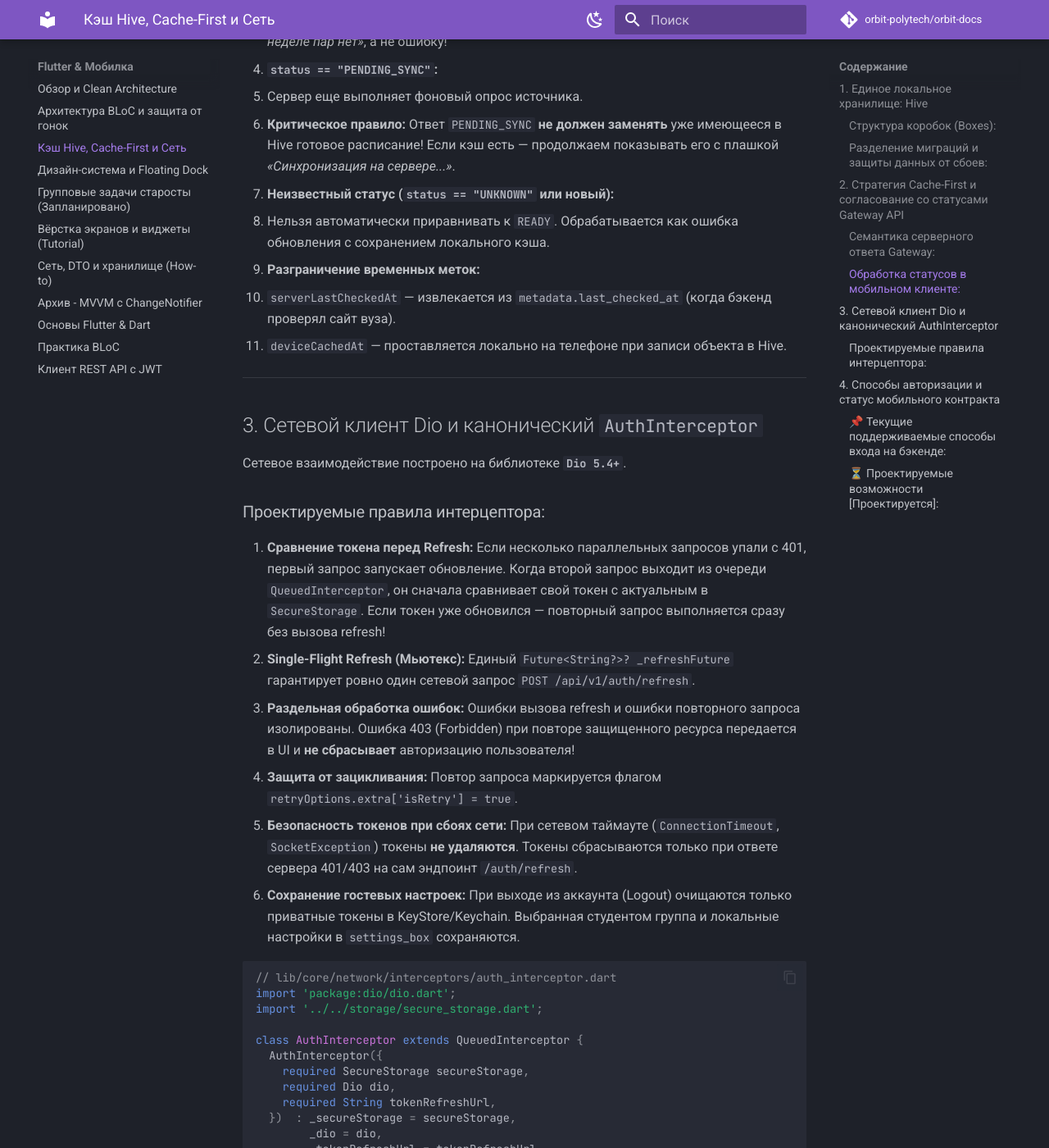
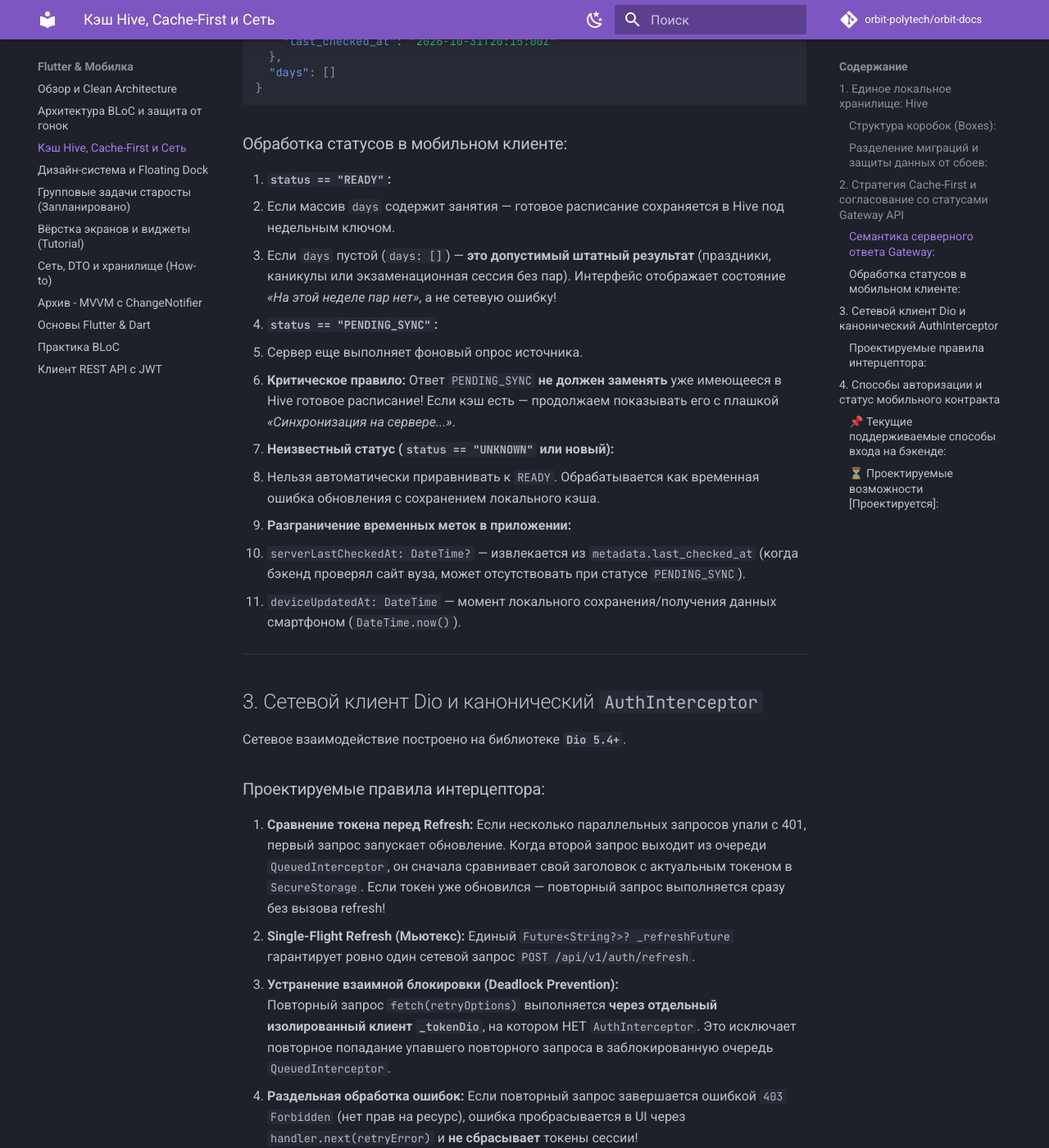
Before and after one commit to orbit-polytech/orbit-docs, an MkDocs documentation site: the page built from docs/mobile-flutter/offline-and-storage.md, in a window 1280 px wide and 1400 px high, scrolled down 3281 px. Shown: the whole window at 82% size. Built offline with MkDocs 1.6.1 and Material for MkDocs 9.7.7, drawn with Linux system fonts in a browser that asks for light colours; comment, search, counter and statistics services are not loaded; some of the changed text lies outside the part shown.

Commit message:
docs(mobile): prevent QueuedInterceptor retry deadlock, align Gateway metadata and add Completer race test

````diff
--- a/docs/mobile-flutter/offline-and-storage.md
+++ b/docs/mobile-flutter/offline-and-storage.md
@@ -13,7 +13,7 @@
 ### Структура коробок (Boxes):
 1. **`schedule_cache_box`**: Временный кэш сеток расписания (восстанавливаемый).
    * **Формат ключа:** `schedule:{group}:week:{weekStartIso}` (пример: `schedule:261-334:week:2026-10-26`).
-   * **Архитектурное примечание:** API Gateway поддерживает запросы произвольных интервалов до 93 дней (`?from=...&to=...`). Нарезка кэша по неделям — это осознанная стратегия мобильного клиента для мгновенного пагинирования в горизонтальном таймлайне и экономии оперативной памяти мобильного устройства.
+   * **Архитектурное примечание:** API Gateway поддерживает запросы произвольных диапазонов дат до 93 дней через параметры `?date_from=YYYY-MM-DD&date_to=YYYY-MM-DD`. Нарезка кэша по неделям — это осознанная стратегия мобильного клиента для быстрого пагинирования в горизонтальном таймлайне и экономии оперативной памяти мобильного устройства.
 2. **`app_meta_box`**: Нетипизированная коробка служебных метаданных (`schema_version_<boxName>`, временные метки кэша).
 3. **`settings_box`**: Гостевые и пользовательские настройки (`selected_group`, `is_onboarding_completed`, `theme_mode`).
 4. **`user_tasks_box`** и **`user_notes_box`**: Личные пользовательские задачи и конспекты.
@@ -22,7 +22,7 @@
 * **Служебные метаданные:** Версии схем хранятся в отдельной коробке `app_meta_box` под строковыми ключами вида `schema_version_<boxName>`. Это исключает падения типизации вида `as T` внутри типизированных коробок `Box<T>`.
 * **Политика миграций и сбоев:**
   * Для кэша расписания (`schedule_cache_box`): при повреждении файла или несовпадении версий кэш можно очистить и перезапросить с сервера.
-  * Для пользовательских данных (`user_tasks_box`, `user_notes_box`): **автоматическое удаление коробки категорически запрещено**. Версия схемы обновляется в `app_meta_box` **только после успешного завершения функции-мигратора**.
+  * Для пользовательских данных (`user_tasks_box`, `user_notes_box`): **автоматическое удаление коробки категорически запрещено**. Если коробка пуста (первый запуск), версия схемы инициализируется автоматически. Если же в коробке есть данные старой версии, **мигратор строго обязателен**: при его отсутствии выбрасывается `StateError`, а версия в `app_meta_box` не меняется.
 
 ```dart
 // lib/core/storage/hive_storage.dart
@@ -72,12 +72,23 @@ class HiveStorage {
 
     final box = await Hive.openBox<T>(boxName);
 
+    // Сценарий 1: Первичное создание пустой коробки
+    if (savedVersion == 0 && box.isEmpty) {
+      await metaBox.put(versionKey, targetVersion);
+      return box;
+    }
+
+    // Сценарий 2: Повышение версии схемы для существующих данных
     if (savedVersion < targetVersion) {
-      if (migrator != null) {
-        // Миграция выполняется последовательно от сохраненной версии к целевой
-        await migrator(box, savedVersion, targetVersion);
+      if (migrator == null) {
+        throw StateError(
+          'Обнаружены существующие данные в $boxName (v$savedVersion), '
+          'но мигратор на v$targetVersion не передан. Обновление версии отменено.',
+        );
       }
-      // Версия в мета-боксе фиксируется ТОЛЬКО после успешной миграции без ошибок
+      // Выполняем миграцию
+      await migrator(box, savedVersion, targetVersion);
+      // Фиксируем версию в мета-боксе ТОЛЬКО после успешной миграции
       await metaBox.put(versionKey, targetVersion);
     }
 
@@ -94,30 +105,30 @@ class HiveStorage {
 > Мобильное приложение обращается **исключительно к `gateway-service`** (`GET /api/v1/schedule/groups/{group}`). Мобилка никогда не делает прямых запросов к сайту `rasp.dmami.ru` — нагрузку, защиту и опрос внешнего источника контролирует бэкенд `schedule-service`.
 
 ### Семантика серверного ответа Gateway:
-Серверный контракт расписания возвращает объект со следующей структурой:
+Согласно контракту Gateway, все мета-поля проверки и синхронизации сгруппированы внутри объекта `metadata`:
 ```json
 {
-  "status": "READY",
-  "is_stale": false,
   "metadata": {
+    "status": "READY",
+    "is_stale": false,
     "last_checked_at": "2026-10-31T20:15:00Z"
   },
-  "days": [...]
+  "days": []
 }
 ```
 
 ### Обработка статусов в мобильном клиенте:
 1. **`status == "READY"`:**
-   * Если `days` содержит занятия — готовое расписание сохраняется в Hive под ключом недели.
-   * Если `days` пустой (`days: []`) — **это допустимый результат** (праздничные дни, каникулы или сессия без занятий). Интерфейс отображает аккуратный экран *«На этой неделе пар нет»*, а не ошибку!
+   * Если массив `days` содержит занятия — готовое расписание сохраняется в Hive под недельным ключом.
+   * Если `days` пустой (`days: []`) — **это допустимый штатный результат** (праздники, каникулы или экзаменационная сессия без пар). Интерфейс отображает состояние *«На этой неделе пар нет»*, а не сетевую ошибку!
 2. **`status == "PENDING_SYNC"`:**
    * Сервер еще выполняет фоновый опрос источника.
    * **Критическое правило:** Ответ `PENDING_SYNC` **не должен заменять** уже имеющееся в Hive готовое расписание! Если кэш есть — продолжаем показывать его с плашкой *«Синхронизация на сервере...»*.
 3. **Неизвестный статус (`status == "UNKNOWN"` или новый):**
-   * Нельзя автоматически приравнивать к `READY`. Обрабатывается как ошибка обновления с сохранением локального кэша.
-4. **Разграничение временных меток:**
-   * `serverLastCheckedAt` — извлекается из `metadata.last_checked_at` (когда бэкенд проверял сайт вуза).
-   * `deviceCachedAt` — проставляется локально на телефоне при записи объекта в Hive.
+   * Нельзя автоматически приравнивать к `READY`. Обрабатывается как временная ошибка обновления с сохранением локального кэша.
+4. **Разграничение временных меток в приложении:**
+   * `serverLastCheckedAt: DateTime?` — извлекается из `metadata.last_checked_at` (когда бэкенд проверял сайт вуза, может отсутствовать при статусе `PENDING_SYNC`).
+   * `deviceUpdatedAt: DateTime` — момент локального сохранения/получения данных смартфоном (`DateTime.now()`).
 
 ---
 
@@ -126,12 +137,13 @@ class HiveStorage {
 Сетевое взаимодействие построено на библиотеке **`Dio 5.4+`**.
 
 ### Проектируемые правила интерцептора:
-1. **Сравнение токена перед Refresh:** Если несколько параллельных запросов упали с 401, первый запрос запускает обновление. Когда второй запрос выходит из очереди `QueuedInterceptor`, он сначала сравнивает свой токен с актуальным в `SecureStorage`. Если токен уже обновился — повторный запрос выполняется сразу без вызова refresh!
+1. **Сравнение токена перед Refresh:** Если несколько параллельных запросов упали с 401, первый запрос запускает обновление. Когда второй запрос выходит из очереди `QueuedInterceptor`, он сначала сравнивает свой заголовок с актуальным токеном в `SecureStorage`. Если токен уже обновился — повторный запрос выполняется сразу без вызова refresh!
 2. **Single-Flight Refresh (Мьютекс):** Единый `Future<String?>? _refreshFuture` гарантирует ровно один сетевой запрос `POST /api/v1/auth/refresh`.
-3. **Раздельная обработка ошибок:** Ошибки вызова refresh и ошибки повторного запроса изолированы. Ошибка 403 (Forbidden) при повторе защищенного ресурса передается в UI и **не сбрасывает** авторизацию пользователя!
-4. **Защита от зацикливания:** Повтор запроса маркируется флагом `retryOptions.extra['isRetry'] = true`.
-5. **Безопасность токенов при сбоях сети:** При сетевом таймауте (`ConnectionTimeout`, `SocketException`) токены **не удаляются**. Токены сбрасываются только при ответе сервера 401/403 на сам эндпоинт `/auth/refresh`.
-6. **Сохранение гостевых настроек:** При выходе из аккаунта (Logout) очищаются только приватные токены в KeyStore/Keychain. Выбранная студентом группа и локальные настройки в `settings_box` сохраняются.
+3. **Устранение взаимной блокировки (Deadlock Prevention):**
+   Повторный запрос `fetch(retryOptions)` выполняется **через отдельный изолированный клиент `_tokenDio`**, на котором НЕТ `AuthInterceptor`. Это исключает повторное попадание упавшего повторного запроса в заблокированную очередь `QueuedInterceptor`.
+4. **Раздельная обработка ошибок:** Если повторный запрос завершается ошибкой `403 Forbidden` (нет прав на ресурс), ошибка пробрасывается в UI через `handler.next(retryError)` и **не сбрасывает** токены сессии!
+5. **Безопасность токенов при сбоях сети:** При сетевом таймауте (`ConnectionTimeout`, `SocketException`) токены **не удаляются**. Токены сбрасываются только при явном ответе сервера 401/403 на сам эндпоинт `/auth/refresh`.
+6. **Сохранение гостевых настроек:** При выходе из аккаунта (Logout) очищаются только приватные токены в KeyStore/Keychain. Выбранная студентом группа и настройки в `settings_box` сохраняются.
 
 ```dart
 // lib/core/network/interceptors/auth_interceptor.dart
@@ -155,7 +167,7 @@ class AuthInterceptor extends QueuedInterceptor {
   final SecureStorage _secureStorage;
   final Dio _dio;
   final String _tokenRefreshUrl;
-  final Dio _tokenDio;
+  final Dio _tokenDio; // Изолированный клиент без AuthInterceptor
 
   Future<String?>? _refreshFuture;
 
@@ -184,20 +196,19 @@ class AuthInterceptor extends QueuedInterceptor {
       return handler.next(err);
     }
 
-    // 1. Проверяем: возможно, пока запрос ждал в очереди, токен уже обновился параллельным запросом
+    // 1. Проверяем: возможно, токен уже обновился параллельным запросом пока этот ждал в очереди
     final requestHeader = err.requestOptions.headers['Authorization'] as String?;
     final currentToken = await _secureStorage.getAccessToken();
 
     String? tokenToUse = currentToken;
 
     if (currentToken == null || requestHeader == 'Bearer $currentToken') {
-      // Токен еще не обновлялся — запускаем защищенный Single-Flight refresh
       try {
         tokenToUse = await _performSingleFlightRefresh();
       } on DioException catch (refreshDioError) {
         final refreshCode = refreshDioError.response?.statusCode;
         if (refreshCode == 401 || refreshCode == 403) {
-          // Только если сервер подтвердил недействительность Refresh токена — сбрасываем сессию
+          // Сбрасываем токены ТОЛЬКО если сервер подтвердил недействительность Refresh токена
           await _secureStorage.clearTokens();
         }
         return handler.next(err);
@@ -210,16 +221,16 @@ class AuthInterceptor extends QueuedInterceptor {
       return handler.next(err);
     }
 
-    // 2. Повторяем исходный запрос с актуальным токеном (отдельный блок try-catch)
+    // 2. Повторяем исходный запрос через _tokenDio (предотвращает Deadlock в QueuedInterceptor)
     try {
       final retryOptions = err.requestOptions;
       retryOptions.headers['Authorization'] = 'Bearer $tokenToUse';
       retryOptions.extra['isRetry'] = true;
 
-      final response = await _dio.fetch(retryOptions);
+      final response = await _tokenDio.fetch(retryOptions);
       return handler.resolve(response);
     } on DioException catch (retryError) {
-      // Ошибка повторного запроса (например 403 Forbidden) НЕ должна очищать сессию!
+      // Ошибка ресурса (например 403 Forbidden) НЕ должна стирать валидные токены!
       return handler.next(retryError);
     }
   }
````
Also changed, not shown: other parts of docs/mobile-flutter/offline-and-storage.md (+1 -1 lines), docs/mobile-flutter/bloc-architecture.md (+19 -8 lines), docs/tutorial/mobile/02-bloc-state.md (+40 -22 lines), docs/tutorial/mobile/03-rest-client-jwt.md (+4 -3 lines).
